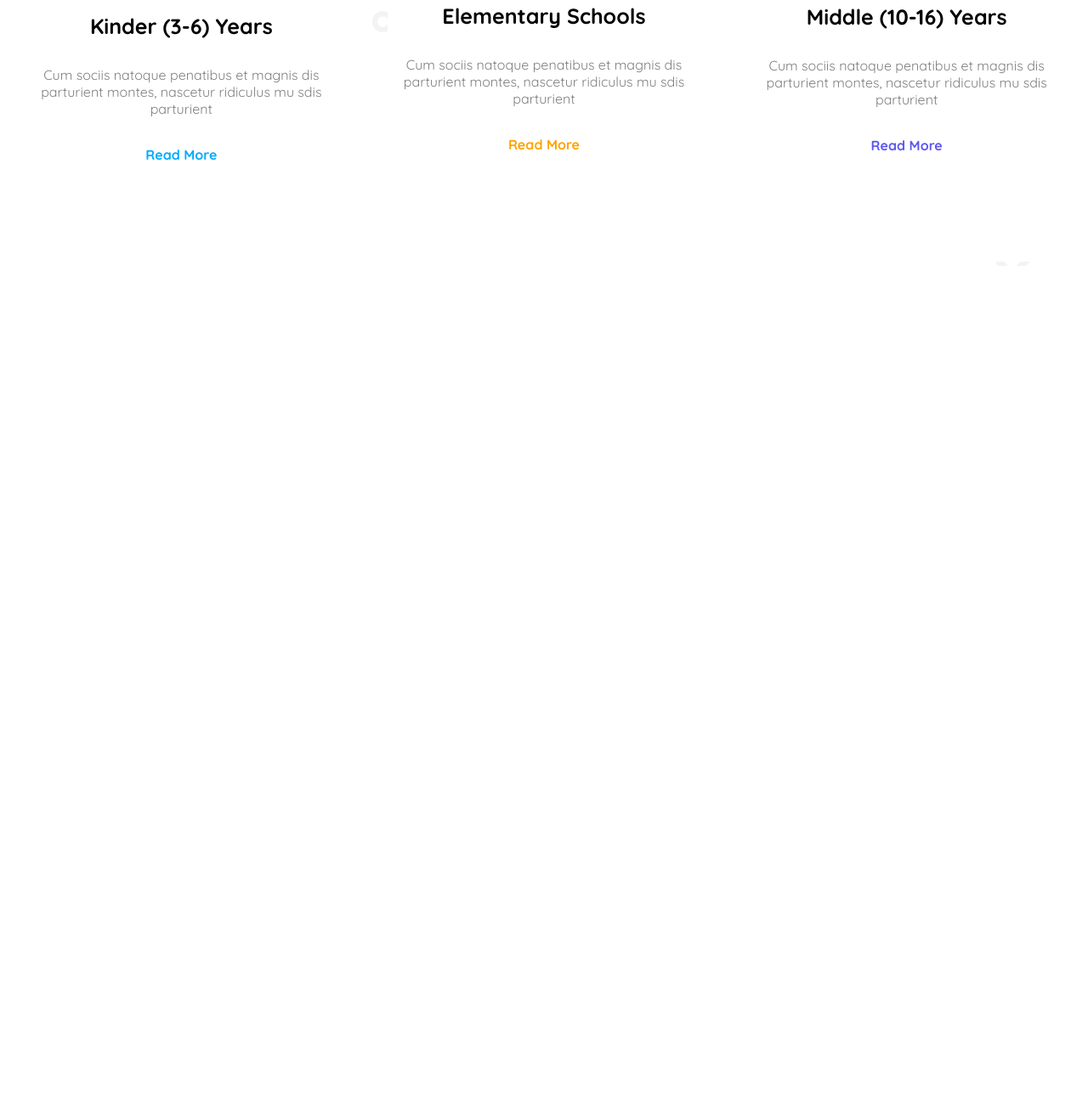
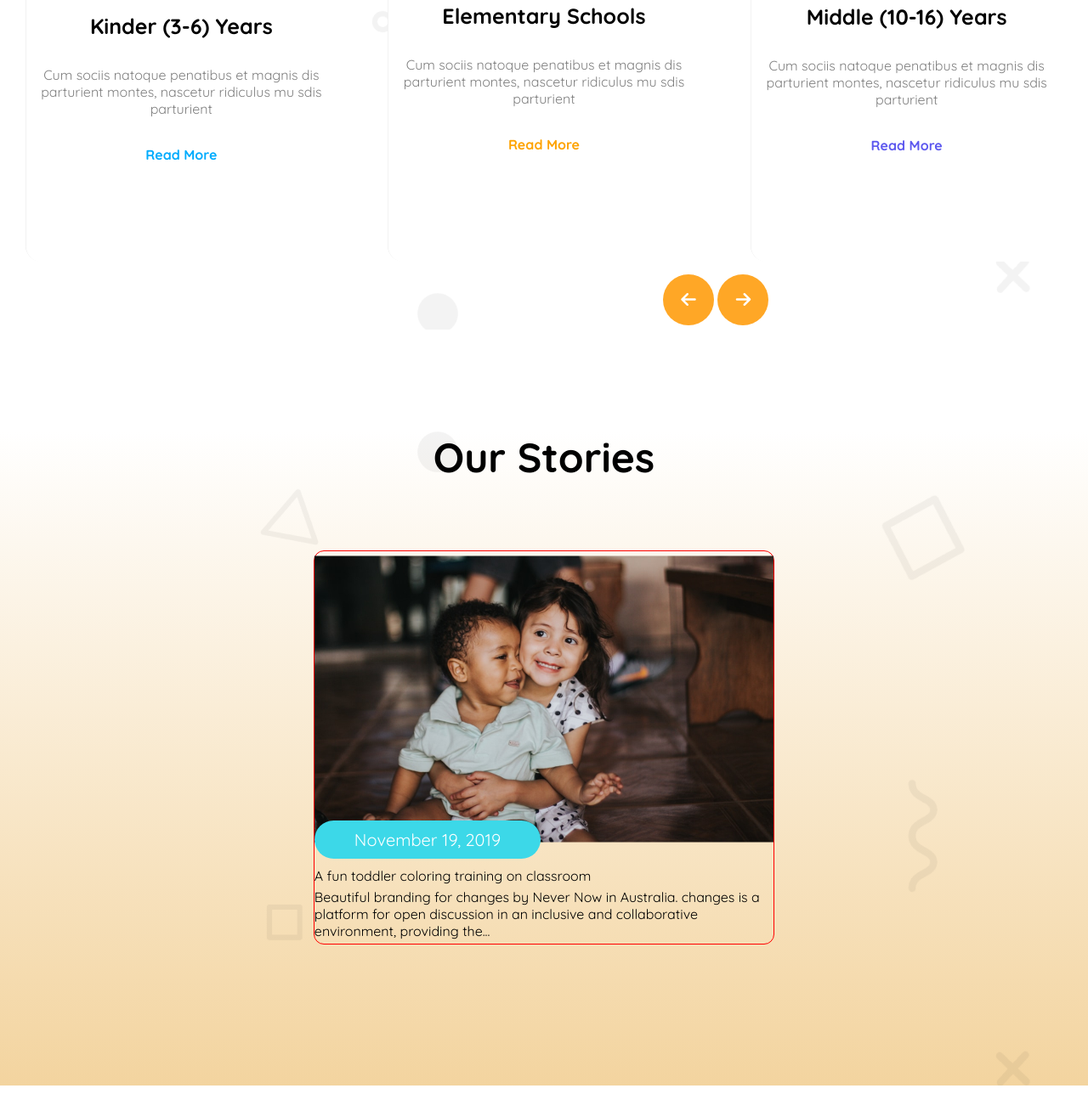
Before and after one commit to sagorsenanupam/Kids-education, a plain HTML site: page index.html in a window 1280 px wide. Shown: the part 1145-2433 px from the top of the page at 85% size. Before the commit the page ends 1468 px from the top, so only its background shows below. Drawn offline with Linux system fonts and the light colour scheme.

Commit message:
third section edited

```diff
--- a/index.html
+++ b/index.html
@@ -5,6 +5,13 @@
     <meta name="viewport" content="width=device-width, initial-scale=1.0" />
     <title>Kids Education</title>
     <link rel="stylesheet" href="styles/styles.css" />
+    <link
+      rel="stylesheet"
+      href="https://cdnjs.cloudflare.com/ajax/libs/font-awesome/6.7.2/css/all.min.css"
+      integrity="sha512-Evv84Mr4kqVGRNSgIGL/F/aIDqQb7xQ2vcrdIwxfjThSH8CSR7PBEakCr51Ck+w+/U6swU2Im1vVX0SVk9ABhg=="
+      crossorigin="anonymous"
+      referrerpolicy="no-referrer"
+    />
   </head>
   <body>
     <header class="header">
@@ -82,7 +89,37 @@
             <h4 class="readmore purple">Read More</h4>
           </div>
         </div>
+        <div class="second-section-arrows">
+          <button class="arrow-left">
+            <i class="fa-solid fa-arrow-left"></i>
+          </button>
+
+          <button class="arrow-right">
+            <i class="fa-solid fa-arrow-right"></i>
+          </button>
+        </div>
       </section>
+      <div class="third-section">
+        <div class="third-section-title">Our Stories</div>
+        <div class="third-section-container">
+          <div class="third-section-left-box">
+            <div class="third-section-left-box-img">
+              <img src="assets/story-1.png" alt="" />
+            </div>
+            <div class="third-section-left-box-btn">
+              <button class="btn-third">November 19, 2019</button>
+            </div>
+            <div class="third-section-left-box-title">
+              A fun toddler coloring training on classroom
+            </div>
+            <div class="third-section-left-box-description">
+              Beautiful branding for changes by Never Now in Australia. changes
+              is a platform for open discussion in an inclusive and
+              collaborative environment, providing the...
+            </div>
+          </div>
+        </div>
+      </div>
     </main>
     <footer></footer>
   </body>
--- a/styles/styles.css
+++ b/styles/styles.css
@@ -37,6 +37,14 @@
   padding: 10px 47px;
   border: none;
   border-radius: 12px;
+}
+.btn-third {
+  background-color: #3cd8e8;
+  font-size: 1.25rem;
+  color: #ffffff;
+  padding: 10px 47px;
+  border: none;
+  border-radius: 47.93px;
 }
 
 /* Nav section styles */
@@ -103,7 +111,7 @@
   width: 367px;
   height: 477px;
   text-align: center;
-  box-shadow: inset 0.5px rgba(0, 0, 0, 0.1);
+  box-shadow: inset 0.5px 0.5px rgba(0, 0, 0, 0.1);
 }
 .box-title {
   font-size: 25px;
@@ -115,6 +123,60 @@
   font-size: 1rem;
   color: #808080;
   margin-bottom: 34px;
+}
+
+.second-section-arrows {
+  margin-left: 780px;
+}
+.arrow-left {
+  color: white;
+  font-size: 20px;
+  width: 60px;
+  height: 60px;
+  background-color: #ffa726;
+  border: none;
+  border-radius: 50%;
+  cursor: pointer;
+}
+.arrow-right {
+  color: white;
+  font-size: 20px;
+  width: 60px;
+  height: 60px;
+  background-color: #ffa726;
+  border: none;
+  border-radius: 50%;
+  cursor: pointer;
+}
+
+/* Third Section Styles */
+.third-section {
+  background-image: url("../assets/bg.png"),
+    linear-gradient(to top, #f3d49f 0%, #ffffff 100%);
+}
+.third-section-title {
+  font-size: 3rem;
+  font-weight: bold;
+  margin-top: 120px;
+  margin-bottom: 80px;
+  text-align: center;
+}
+.third-section-container {
+  height: 630px;
+}
+/* Left part */
+.third-section-left-box-img {
+  margin: 0 auto;
+  border-radius: 16px;
+}
+.third-section-left-box {
+  border: 1px solid red;
+  width: 540.27px;
+  justify-items: flex-start;
+  border-radius: 12px;
+}
+.third-section-left-box-btn {
+  margin-top: -40px;
 }
 
 /* Responsive Query */
```
Also changed, not shown: assets/Symbol-left.png (added), assets/Symbol-right.png (added).
